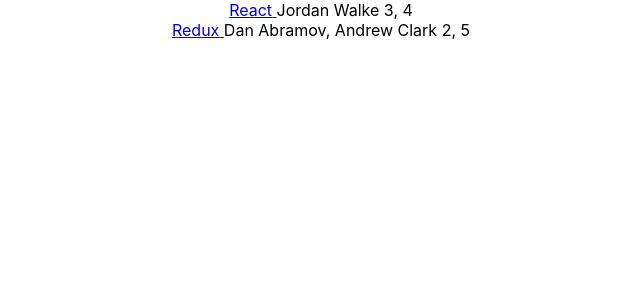
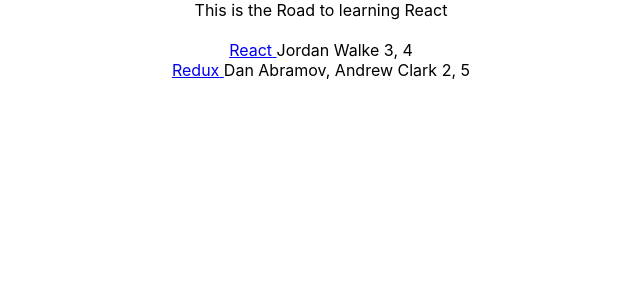
Before and after one commit to muwanguzipoloe/The_Road_to_learning_react, a React (Create React App) app in the folder simplyreact/: page / in a window 1280 px wide. Shown: the top 300 px of the page, without its empty margins (319-959 px from the left). Built offline with nearby package versions, Linux system fonts and the light colour scheme.

Commit message:
used variable helloWorld

```diff
--- a/simplyreact/src/App.js
+++ b/simplyreact/src/App.js
@@ -22,7 +22,7 @@
 
 class App extends Component {
   render() {
-    const helloWorld = 'This is the Road to learn React';
+    const helloWorld = 'This is the Road to learning React';
     return (
       <div className="App">
 {
@@ -31,6 +31,9 @@
   an ES6 arrow function:
 */
 }
+        <div>{helloWorld}</div>
+        <br / >
+
         {list.map(item =>
 
 /*
```
